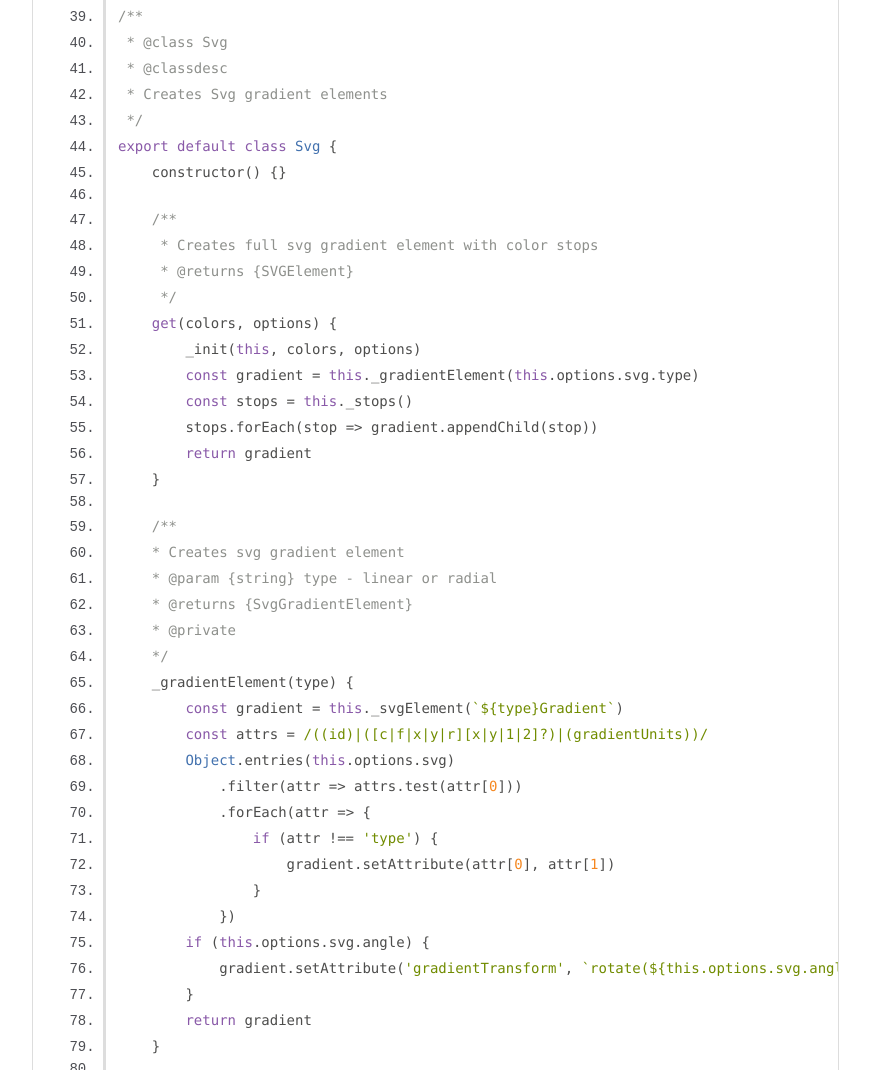
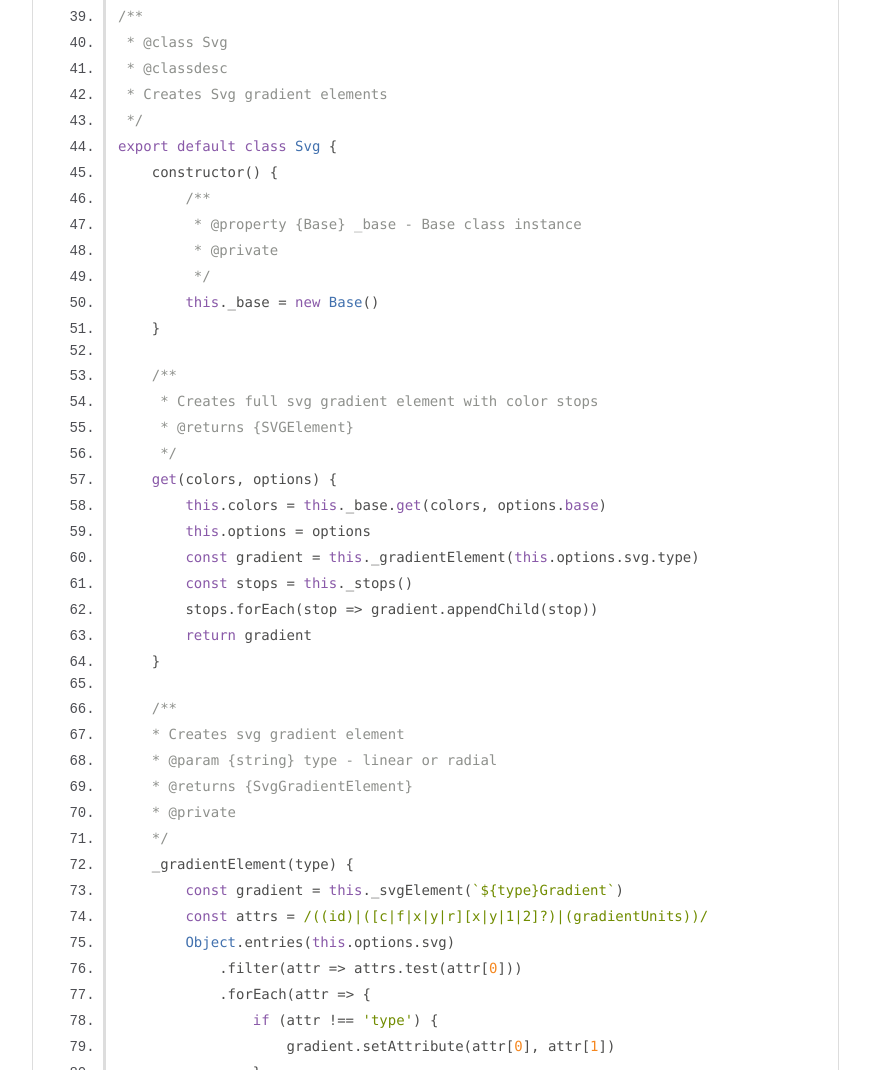
Before and after one commit to afternoon2/gradient-svg, a website: page docs/index.js.html in a window 1280 px wide. Shown: the part 1099-2169 px from the top of the page, without its empty margins (0-870 px from the left). Drawn offline with Linux system fonts and the light colour scheme.

Commit message:
add Base instance to the constructor

```diff
--- a/docs/index.js.html
+++ b/docs/index.js.html
@@ -26,7 +26,7 @@
 
     <section>
         <article>
-            <pre class="prettyprint source linenums"><code>import { _init } from 'gradient-base'
+            <pre class="prettyprint source linenums"><code>import Base from 'gradient-base'
 
 /**
  * @typedef {(number[][]|string[])} Colors - colors input
@@ -70,14 +70,21 @@
  * Creates Svg gradient elements
  */
 export default class Svg {
-    constructor() {}
+    constructor() {
+        /**
+         * @property {Base} _base - Base class instance
+         * @private
+         */
+        this._base = new Base()
+    }
 
     /**
      * Creates full svg gradient element with color stops
      * @returns {SVGElement}
      */
     get(colors, options) {
-        _init(this, colors, options)
+        this.colors = this._base.get(colors, options.base)
+        this.options = options
         const gradient = this._gradientElement(this.options.svg.type)
         const stops = this._stops()
         stops.forEach(stop => gradient.appendChild(stop))
@@ -167,7 +174,7 @@ export default class Svg {
 <br class="clear">
 
 <footer>
-    Documentation generated by <a href="https://github.com/jsdoc3/jsdoc">JSDoc 3.5.5</a> on Fri Aug 03 2018 20:56:53 GMT+0200 (CEST)
+    Documentation generated by <a href="https://github.com/jsdoc3/jsdoc">JSDoc 3.5.5</a> on Sun Aug 05 2018 18:48:40 GMT+0200 (CEST)
 </footer>
 
 <script> prettyPrint(); </script>
```
Also changed, not shown: docs/Svg.html (+1 -1 lines), docs/global.html (+2 -2 lines), docs/index.html (+1 -1 lines), index.js (+10 -3 lines).
